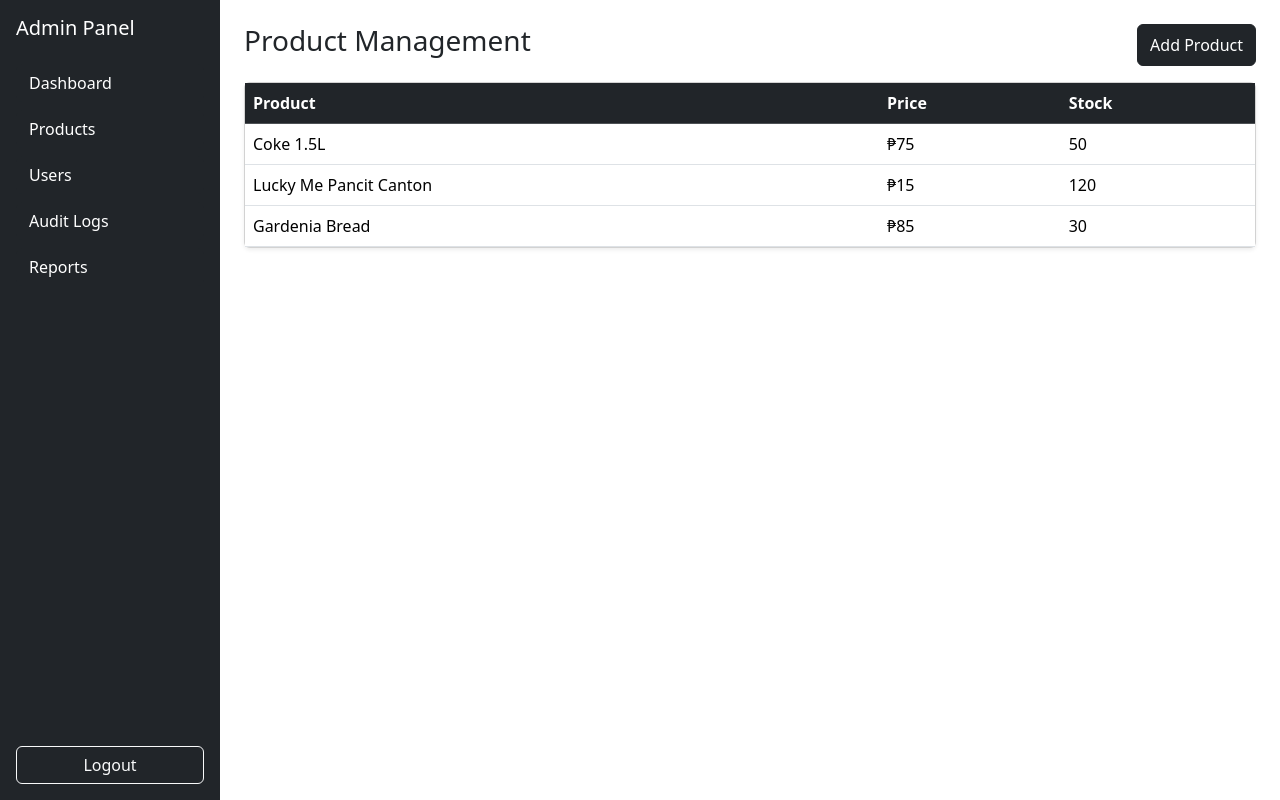
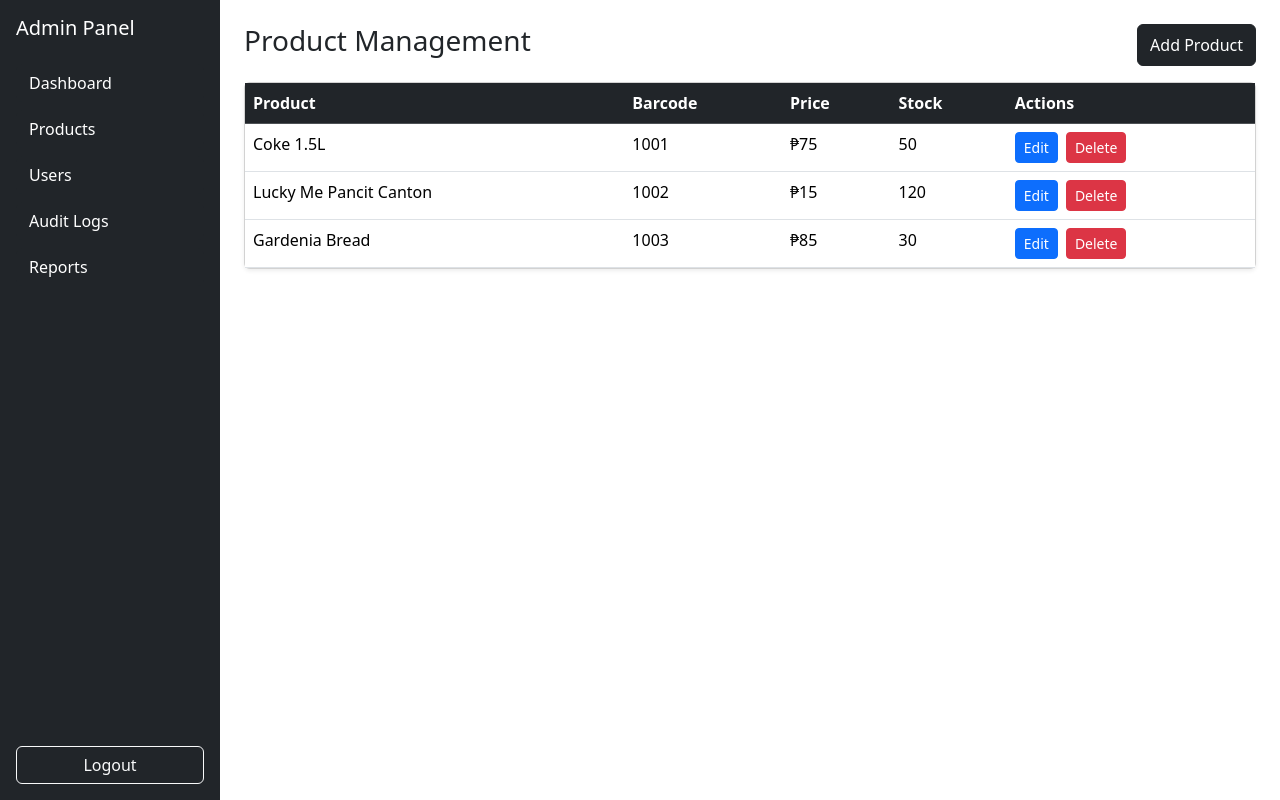
Before and after one commit to coycoyyiee143/pos-case-study, a React (Create React App) app: page /products in a window 1280 px wide. Built offline with nearby package versions, Linux system fonts and the light colour scheme.

Commit message:
feat: add barcode

```diff
--- a/src/data/products.js
+++ b/src/data/products.js
@@ -1,7 +1,7 @@
 const products = [
-  { id: 1, name: "Coke 1.5L", price: 75, stock: 50 },
-  { id: 2, name: "Lucky Me Pancit Canton", price: 15, stock: 120 },
-  { id: 3, name: "Gardenia Bread", price: 85, stock: 30 }
+  { id: 1, name: "Coke 1.5L", barcode: "1001", price: 75, stock: 50 },
+  { id: 2, name: "Lucky Me Pancit Canton", barcode: "1002", price: 15, stock: 120 },
+  { id: 3, name: "Gardenia Bread", barcode: "1003", price: 85, stock: 30 }
 ];
 
 export default products;
--- a/src/pages/CashierDashboard.jsx
+++ b/src/pages/CashierDashboard.jsx
@@ -6,6 +6,7 @@ function CashierDashboard() {
   const [cart, setCart] = useState([]);
   const [search, setSearch] = useState("");
   const [products, setProducts] = useState([]);
+  const [barcodeInput, setBarcodeInput] = useState("");
 
   useEffect(() => {
     const savedProducts = localStorage.getItem("products");
@@ -14,12 +15,26 @@ function CashierDashboard() {
     }
   }, []);
 
+  // Add product to cart
   const addToCart = (product) => {
     setCart((prev) => [...prev, product]);
   };
 
+  // Cancel sale
   const cancelSale = () => {
     setCart([]);
+    setBarcodeInput("");
+  };
+
+  // Add product by barcode
+  const handleBarcodeAdd = () => {
+    const product = products.find(p => p.barcode === barcodeInput);
+    if (product) {
+      addToCart(product);
+      setBarcodeInput("");
+    } else {
+      alert("Product not found!");
+    }
   };
 
   const subtotal = cart.reduce((sum, item) => sum + item.price, 0);
@@ -30,7 +45,6 @@ function CashierDashboard() {
 
   return (
     <div className="container-fluid vh-100 d-flex flex-column">
-
       <TopBar />
 
       <div className="row flex-grow-1">
@@ -39,11 +53,27 @@ function CashierDashboard() {
         <div className="col-md-8 p-4 bg-light">
 
           <input
-            className="form-control mb-4"
+            className="form-control mb-3"
             placeholder="Search product..."
             value={search}
             onChange={(e) => setSearch(e.target.value)}
           />
+
+          {/* Barcode input */}
+          <div className="input-group mb-4">
+            <input
+              className="form-control"
+              placeholder="Enter barcode..."
+              value={barcodeInput}
+              onChange={(e) => setBarcodeInput(e.target.value)}
+            />
+            <button
+              className="btn btn-dark"
+              onClick={handleBarcodeAdd}
+            >
+              Add by Barcode
+            </button>
+          </div>
 
           <div className="row">
             {filteredProducts.length > 0 ? (
@@ -55,9 +85,8 @@ function CashierDashboard() {
                     onClick={() => addToCart(product)}
                   >
                     <div className="fw-semibold">{product.name}</div>
-                    <small className="text-muted">
-                      ₱{product.price}
-                    </small>
+                    <small className="d-block text-muted">₱{product.price}</small>
+                    <small className="text-muted">Barcode:<small className="text-muted">Barcode: {product.barcode}</small> {product.barcode}</small>
                   </div>
                 </div>
               ))
--- a/src/pages/Login.jsx
+++ b/src/pages/Login.jsx
@@ -1,16 +1,22 @@
-import { useState } from "react";
+import { useState, useEffect } from "react";
 import { useNavigate } from "react-router-dom";
+import defaultUsers from "../data/users";
 
 function Login() {
   const [username, setUsername] = useState("");
   const [password, setPassword] = useState("");
-
   const navigate = useNavigate();
 
+  useEffect(() => {
+    const storedUsers = localStorage.getItem("users");
+    if (!storedUsers) {
+      localStorage.setItem("users", JSON.stringify(defaultUsers));
+    }
+  }, []);
+
   const handleLogin = () => {
-    // GET USERS FROM LOCAL STORAGE
     const storedUsers = localStorage.getItem("users");
-    const usersList = storedUsers ? JSON.parse(storedUsers) : [];
+    const usersList = storedUsers ? JSON.parse(storedUsers) : defaultUsers;
 
     const user = usersList.find(
       (u) => u.username === username && u.password === password
--- a/src/pages/ProductManagement.jsx
+++ b/src/pages/ProductManagement.jsx
@@ -3,71 +3,101 @@ import productsData from "../data/products";
 import AdminSidebar from "../components/AdminSidebar";
 
 function ProductManagement() {
-
-  // LOAD FROM LOCAL STORAGE FIRST
   const [products, setProducts] = useState(() => {
     const saved = localStorage.getItem("products");
     return saved ? JSON.parse(saved) : productsData;
   });
 
   const [showModal, setShowModal] = useState(false);
+  const [editingId, setEditingId] = useState(null);
 
   const [name, setName] = useState("");
   const [price, setPrice] = useState("");
   const [stock, setStock] = useState("");
+  const [barcode, setBarcode] = useState("");
 
-  // AUTO SAVE TO LOCAL STORAGE
+  // Save products to localStorage whenever they change
   useEffect(() => {
     localStorage.setItem("products", JSON.stringify(products));
   }, [products]);
 
-  const addProduct = () => {
-    if (!name || !price || !stock) {
-      alert("Please fill all fields");
+  // Add or Save product
+  const saveProduct = () => {
+    // Require all fields including barcode
+    if (!name || !price || !stock || !barcode) {
+      alert("Please fill all fields including barcode");
       return;
     }
 
+    if (editingId) {
+      // Edit existing product
+      setProducts((prev) =>
+        prev.map((product) =>
+          product.id === editingId
+            ? { ...product, name, barcode, price: Number(price), stock: Number(stock) }
+            : product
+        )
+      );
+      setEditingId(null);
+    } else {
+      // Add new product
       const newProduct = {
         id: Date.now(),
         name,
+        barcode,
         price: Number(price),
         stock: Number(stock),
       };
+      setProducts((prev) => [...prev, newProduct]);
+    }
 
-    setProducts((prev) => [...prev, newProduct]);
-
+    // Reset modal fields
     setName("");
     setPrice("");
     setStock("");
+    setBarcode("");
     setShowModal(false);
+  };
+
+  // Delete product
+  const deleteProduct = (id) => {
+    if (window.confirm("Are you sure you want to delete this product?")) {
+      setProducts(products.filter((product) => product.id !== id));
+    }
+  };
+
+  // Edit product
+  const editProduct = (id) => {
+    const product = products.find((p) => p.id === id);
+    setName(product.name);
+    setPrice(product.price);
+    setStock(product.stock);
+    setBarcode(product.barcode);
+    setEditingId(id);
+    setShowModal(true);
   };
 
   return (
     <div className="d-flex">
-
       <AdminSidebar />
 
       <div className="flex-grow-1 p-4">
-
         <div className="d-flex justify-content-between mb-3">
           <h3>Product Management</h3>
-
-          <button
-            className="btn btn-dark"
-            onClick={() => setShowModal(true)}
-          >
+          <button className="btn btn-dark" onClick={() => setShowModal(true)}>
             Add Product
           </button>
         </div>
 
         <div className="card shadow-sm">
           <table className="table mb-0">
-
             <thead className="table-dark">
               <tr>
                 <th>Product</th>
+                <th>Barcode</th>
                 <th>Price</th>
                 <th>Stock</th>
+                <th>Actions</th>
               </tr>
             </thead>
 
@@ -76,48 +106,65 @@ function ProductManagement() {
                 products.map((product) => (
                   <tr key={product.id}>
                     <td>{product.name}</td>
+                    <td>{product.barcode}</td>
                     <td>₱{product.price}</td>
                     <td>{product.stock}</td>
+                    <td>
+                      <button
+                        className="btn btn-sm btn-primary me-2"
+                        onClick={() => editProduct(product.id)}
+                      >
+                        Edit
+                      </button>
+                      <button
+                        className="btn btn-sm btn-danger"
+                        onClick={() => deleteProduct(product.id)}
+                      >
+                        Delete
+                      </button>
+                    </td>
                   </tr>
                 ))
               ) : (
                 <tr>
-                  <td colSpan="3" className="text-center">
+                  <td colSpan="5" className="text-center">
                     No products yet
                   </td>
                 </tr>
               )}
             </tbody>
-
           </table>
         </div>
 
-        {/* ADD PRODUCT MODAL */}
+        {/* ADD / EDIT PRODUCT MODAL */}
         {showModal && (
-          <div
-            className="modal d-block"
-            style={{ background: "rgba(0,0,0,0.5)" }}
-          >
+          <div className="modal d-block" style={{ background: "rgba(0,0,0,0.5)" }}>
             <div className="modal-dialog modal-dialog-centered">
               <div className="modal-content">
-
                 <div className="modal-header">
-                  <h5 className="modal-title">Add Product</h5>
-
-                  <button
-                    className="btn-close"
-                    onClick={() => setShowModal(false)}
-                  />
+                  <h5 className="modal-title">
+                    {editingId ? "Edit Product" : "Add Product"}
+                  </h5>
+                  <button className="btn-close" onClick={() => setShowModal(false)} />
                 </div>
 
                 <div className="modal-body">
-
                   <div className="mb-3">
                     <label className="form-label">Product Name</label>
                     <input
                       className="form-control"
                       value={name}
                       onChange={(e) => setName(e.target.value)}
+                    />
+                  </div>
+
+                  <div className="mb-3">
+                    <label className="form-label">Barcode</label>
+                    <input
+                      className="form-control"
+                      value={barcode}
+                      onChange={(e) => setBarcode(e.target.value)}
+                      placeholder="Enter barcode manually"
                     />
                   </div>
 
@@ -140,32 +187,20 @@ function ProductManagement() {
                       onChange={(e) => setStock(e.target.value)}
                     />
                   </div>
-
                 </div>
 
                 <div className="modal-footer">
-
-                  <button
-                    className="btn btn-secondary"
-                    onClick={() => setShowModal(false)}
-                  >
+                  <button className="btn btn-secondary" onClick={() => setShowModal(false)}>
                     Cancel
                   </button>
-
-                  <button
-                    className="btn btn-dark"
-                    onClick={addProduct}
-                  >
-                    Add Product
+                  <button className="btn btn-dark" onClick={saveProduct}>
+                    {editingId ? "Save Changes" : "Add Product"}
                   </button>
-
                 </div>
-
               </div>
             </div>
           </div>
         )}
-
       </div>
     </div>
   );
```
Lines whose indentation alone changed are shown as unchanged.
